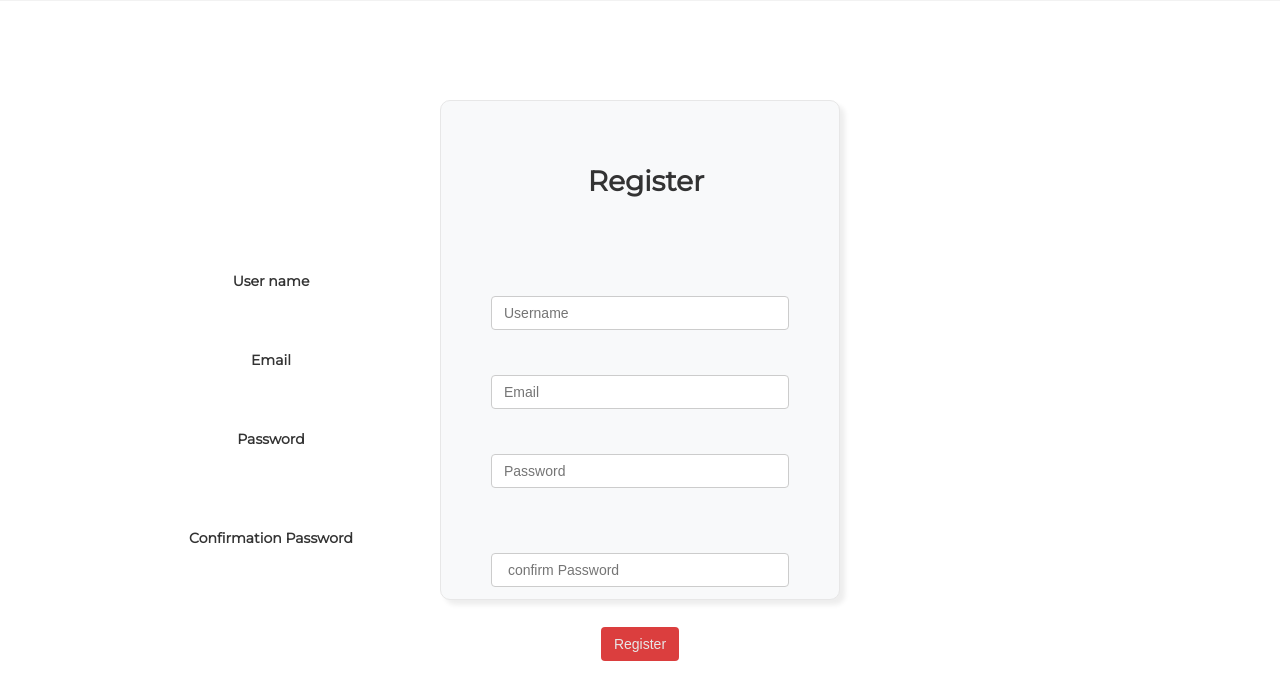
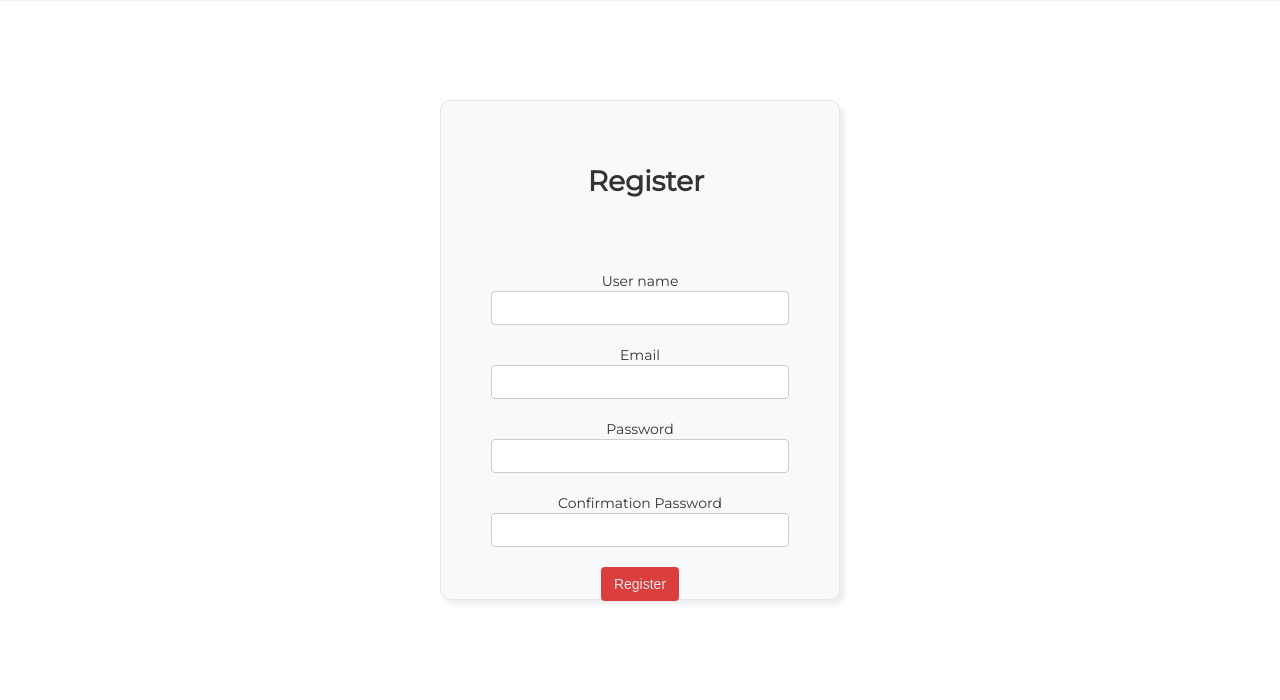
Before and after one commit to abrhamadddis/ALX_zone, a Flask app: page /register/ in a window 1280 px wide. Shown: the part 54-754 px from the top of the page. Run offline with Flask 2, Linux system fonts and the light colour scheme; some web fonts are replaced.

Commit message:
css corrected

```diff
--- a/static/createPost.css
+++ b/static/createPost.css
@@ -20,6 +20,7 @@
 }
 #main {
     padding-top: 0px;
+    width: 400;
 }
 .input_2{
     display: block;
@@ -71,7 +72,6 @@
     -moz-user-select: none;
     -ms-user-select: none;
     user-select: none;
-    margin-left: -738px;
 
 }
 .label_2
--- a/static/register.css
+++ b/static/register.css
@@ -78,7 +78,7 @@
 
 }
 #label_1 {
-    padding-top: 10px;
+    padding-top: 50px;
 
 }
 .label_2
--- a/templates/register.html
+++ b/templates/register.html
@@ -2,25 +2,25 @@
 
 {% block content %}
 
-<form id="login">
+<form >
     <h1 id="label_1">Register </h1>
     <div id="main">
-        <label class="label_2"><b>User name</b></label>
+        <label >User name</label>
         <br>
-        <input class="input_2" type="name" name="name" id="Uname" placeholder="Username">
+        <input class="input_2" type="name" name="name" id="Uname" >
         <br>
-        <label class="label_2"><b>Email</b></label>
+        <label >Email</label>
         <br>
-        <input class="input_2" type="email" name="email" id="Uname" placeholder="Email">
+        <input class="input_2" type="email" name="email" id="Uname" >
         <br>
-        <label class="label_2"><b>Password</b></label>
+        <label>Password</label>
         <br>
-        <input class="input_2" type="Password" name="Pass" id="Pass" placeholder="Password">
-        <br><br>
-        <label class="label_2"><b>Confirmation Password</b></label>
+        <input class="input_2" type="Password" name="Pass" id="Pass" >
         <br>
-        <input class="input_2" type="Password" name="Pass" id="Pass" placeholder=" confirm Password">
-        <br><br>
+        <label>Confirmation Password</label>
+        <br>
+        <input class="input_2" type="Password" name="Pass" id="Pass" >
+        <br>
         <button id="log">Register</button>
     </div>
 </form>
```
Also changed, not shown: templates/createPost.html (+4 -4 lines), templates/login.html (+5 -5 lines).
